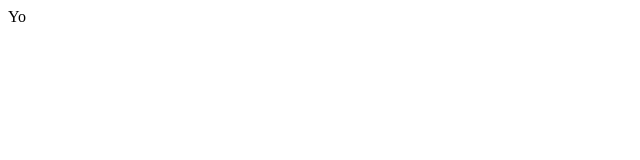
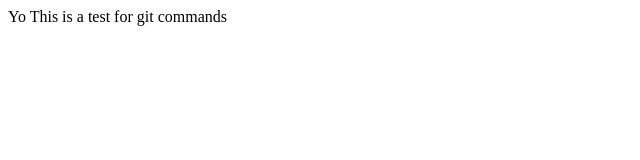
Before and after one commit to OsamaIssa99/Test, a plain HTML site: page index.html in a window 1280 px wide. Shown: the whole page, without its empty margins (0-640 px from the left). Drawn offline with Linux system fonts and the light colour scheme.

Commit message:
added some text to index.html

```diff
--- a/index.html
+++ b/index.html
@@ -1,3 +1,4 @@
 <div>
     Yo
+    This is a test for git commands
 </div>
```
